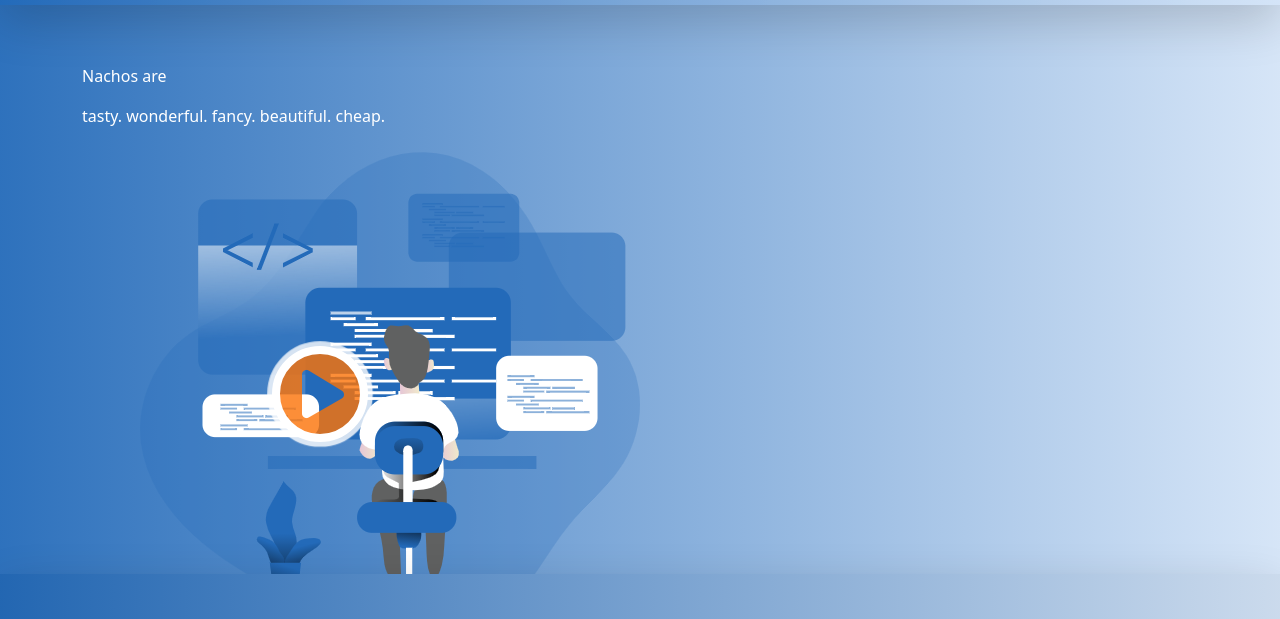
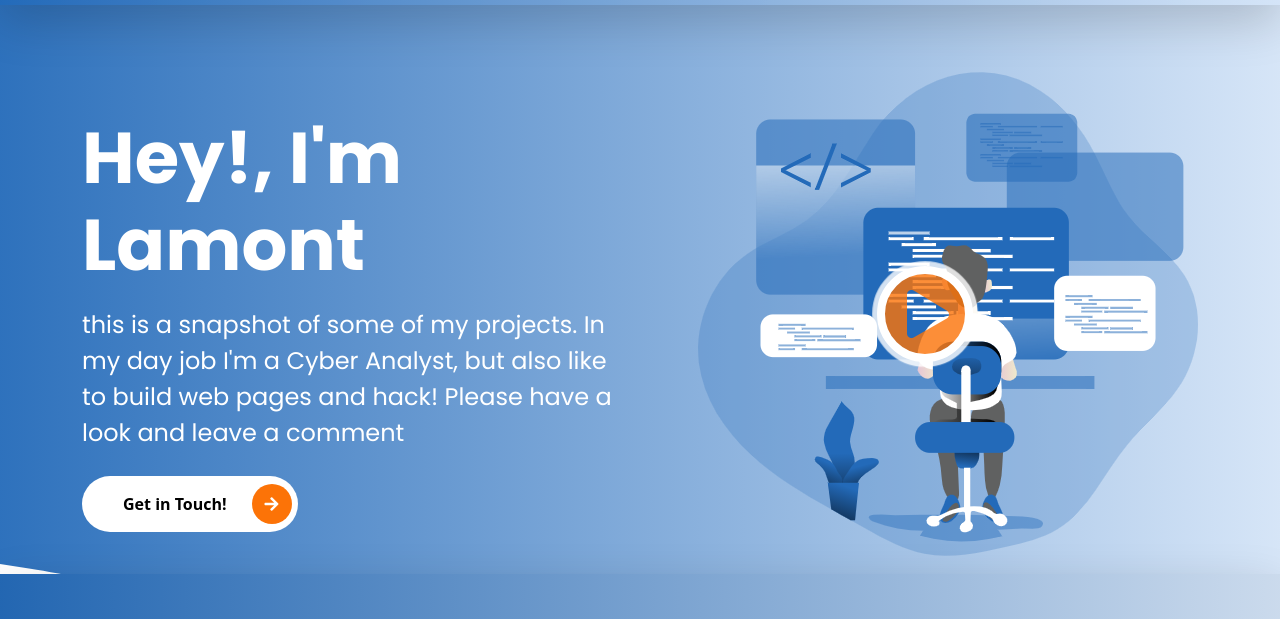
Before and after one commit to LamontV/lamontv.github.io, a website: page index.html in a window 1280 px wide. Shown: the part 96-715 px from the top of the page. Drawn offline with Linux system fonts and the light colour scheme.

Commit message:
Update index.html

```diff
--- a/index.html
+++ b/index.html
@@ -46,17 +46,16 @@
        <div class="container">
          <div class="row align-items-center text-white">
            <!--Start the content for intro-->
-          <div class="text">
-              <p>Nachos are</p>
-              <p>
-                <span class="word wisteria">tasty.</span>
-                <span class="word belize">wonderful.</span>
-                <span class="word pomegranate">fancy.</span>
-                <span class="word green">beautiful.</span>
-                <span class="word midnight">cheap.</span>
-              </p>
-            </div>
-          </div>
+         <div class="col-md-6 intros text-start">
+          <h1 class="display-2">
+            <span class="display-2--intro">Hey!, I'm Lamont</span>
+            <span class="display-2--description lh-base">this is a snapshot of some of my projects.  In my day job I'm a Cyber Analyst, but also like to build web pages and hack!
+              Please have a look and leave a comment
+            </span>
+          </h1>
+          <button type="button" class="rounded-pill btn-rounded">Get in Touch!
+            <span><i class="fas fa-arrow-right"></i></span>
+          </button>
        </div>
           <!--Start the content for video -->
           <div class="col-md-6 intros text-end">
```
